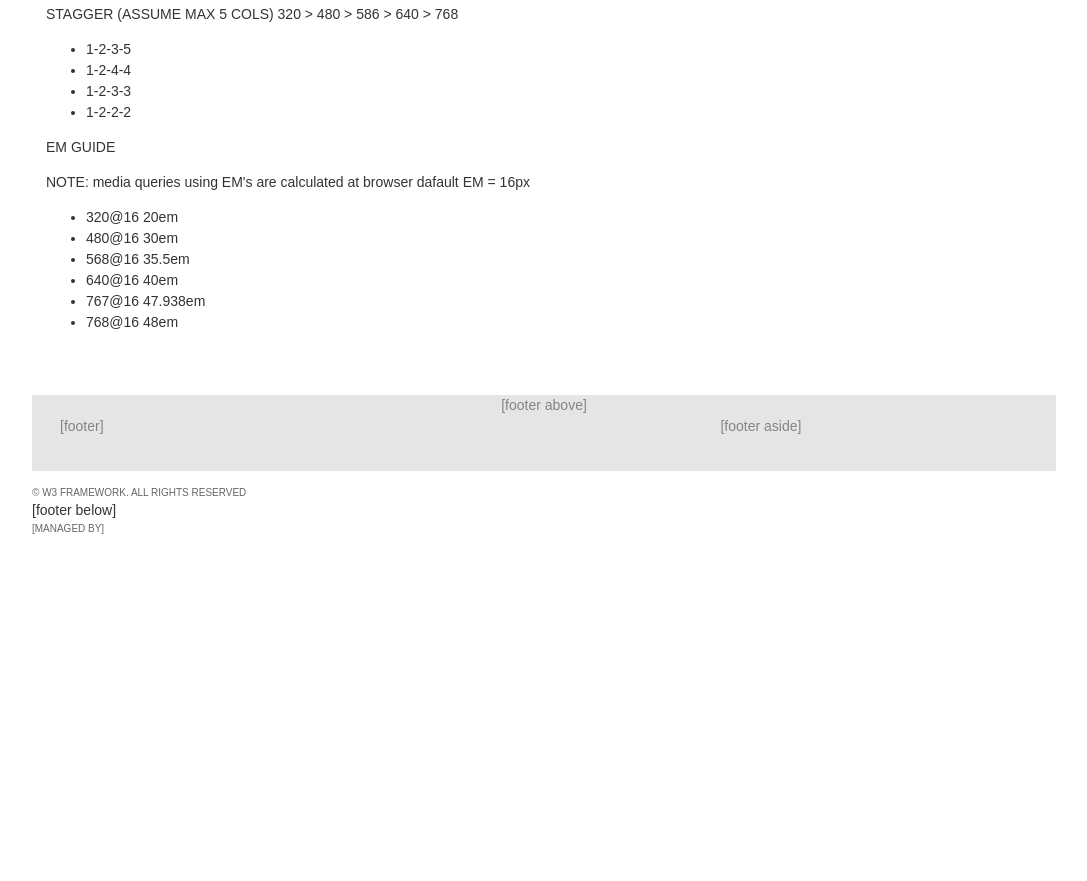
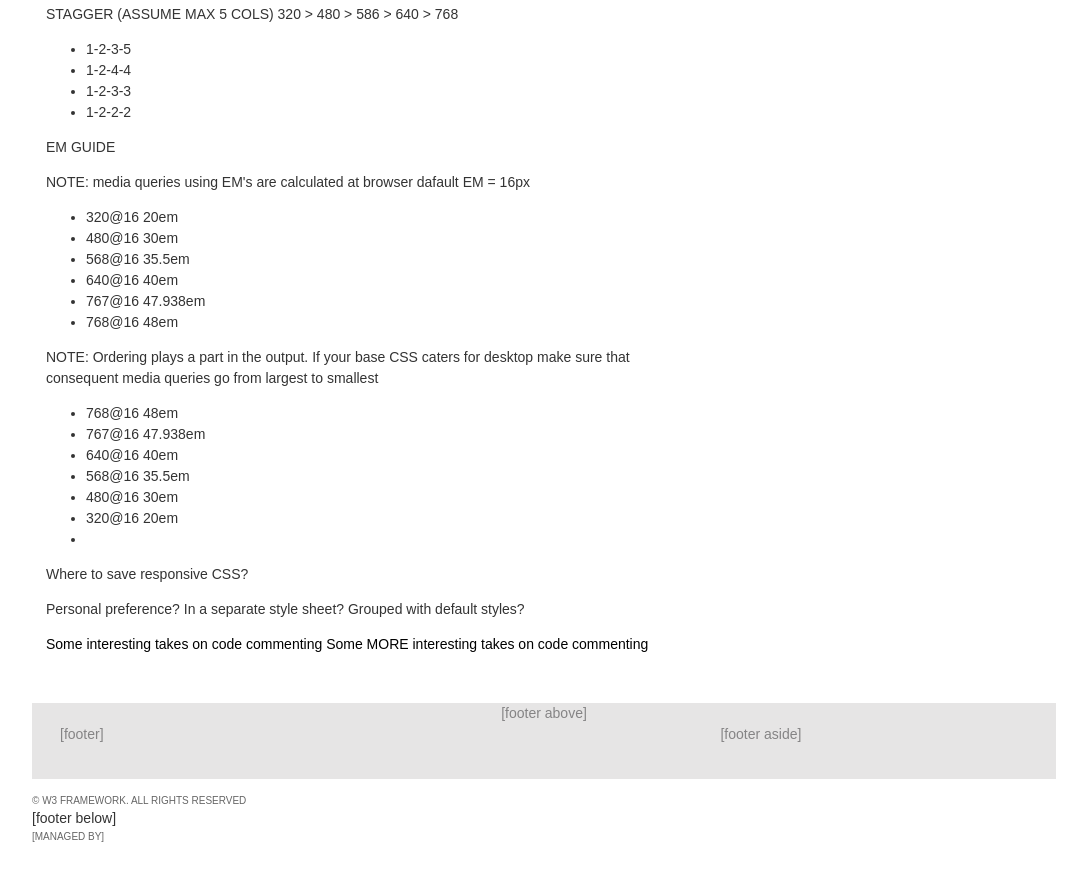
Before and after one commit to 2dpi/templates, a Jekyll site: the page built from www/elements/manual/layout/responsive.html, in a window 1280 px wide and 900 px high, scrolled down 2265 px. Shown: the top 881 px of the window, without its empty margins (96-1183 px from the left). Built offline with Jekyll 4.4.1, drawn with Linux system fonts in a browser that asks for light colours; before the commit the page ends 2857 px from its top, so only the background shows below that.

Commit message:
adding pages

```diff
--- a/www/elements/manual/layout/responsive.html
+++ b/www/elements/manual/layout/responsive.html
@@ -119,7 +119,20 @@ keywords: css3 grid
           <li>767@16 47.938em</li>
           <li>768@16 48em</li>
         </ul>
-
+        <p>NOTE: Ordering plays a part in the output. If your base CSS caters for desktop make sure that consequent media queries go from largest to smallest</p>
+        <ul>
+          <li>768@16 48em</li>
+          <li>767@16 47.938em</li>
+          <li>640@16 40em</li>
+          <li>568@16 35.5em</li>
+          <li>480@16 30em</li>
+          <li>320@16 20em</li>
+          <li>
+        </ul>
+        <p>Where to save responsive CSS?</p>
+        <p>Personal preference? In a separate style sheet? Grouped with default styles?</p>
+        <a href="http://perishablepress.com/obsessive-css-code-formatting-organization-comments-and-signatures/">Some interesting takes on code commenting</a>
+        <a href="http://css-tricks.com/css-style-guides//">Some MORE interesting takes on code commenting</a>
       </article>
     </div>
     <aside class="container_aside">
```
